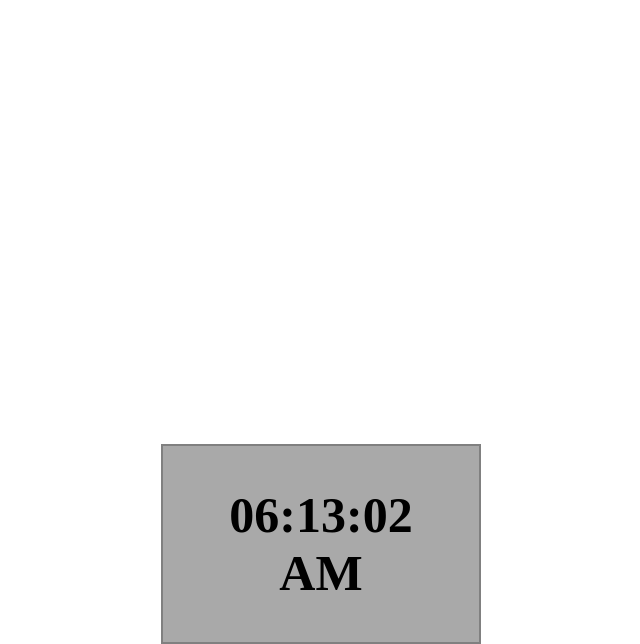
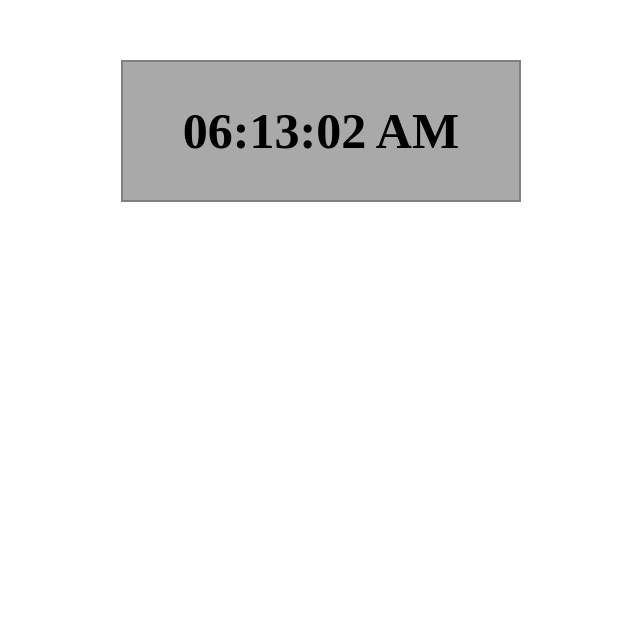
Before and after one commit to eryilmazysf/Responsive-Digital-Clock, a plain HTML site: page index.html in a window 1280 px wide. Shown: the part 196-840 px from the top of the page, without its empty margins (319-959 px from the left). After the commit the page ends 800 px from the top, so only its background shows below. Drawn offline with Linux system fonts and the light colour scheme.

Commit message:
modified @media screen

```diff
--- a/style.css
+++ b/style.css
@@ -9,20 +9,20 @@
     justify-content: center;
     align-items: center;
     text-align: center;
-    width: 50rem;
+    width: 25rem;
     margin: auto;
     padding: 5vh;
-    font-size: 100px;
-    margin-top: 15%;
+    margin-top: 20%;
+    font-size: 50px;
     font-weight: bolder;
     background-color: darkgray;
     border: 2px solid gray;
 }
 
-@media screen and (min-width:375px) {
+@media screen and (max-width:375px) and (max-width:414px) {
     #time {
         width: 20rem;
         font-size: 50px;
-        margin-top: 50%;
+        margin-top: 20%;
     }
 }
```
